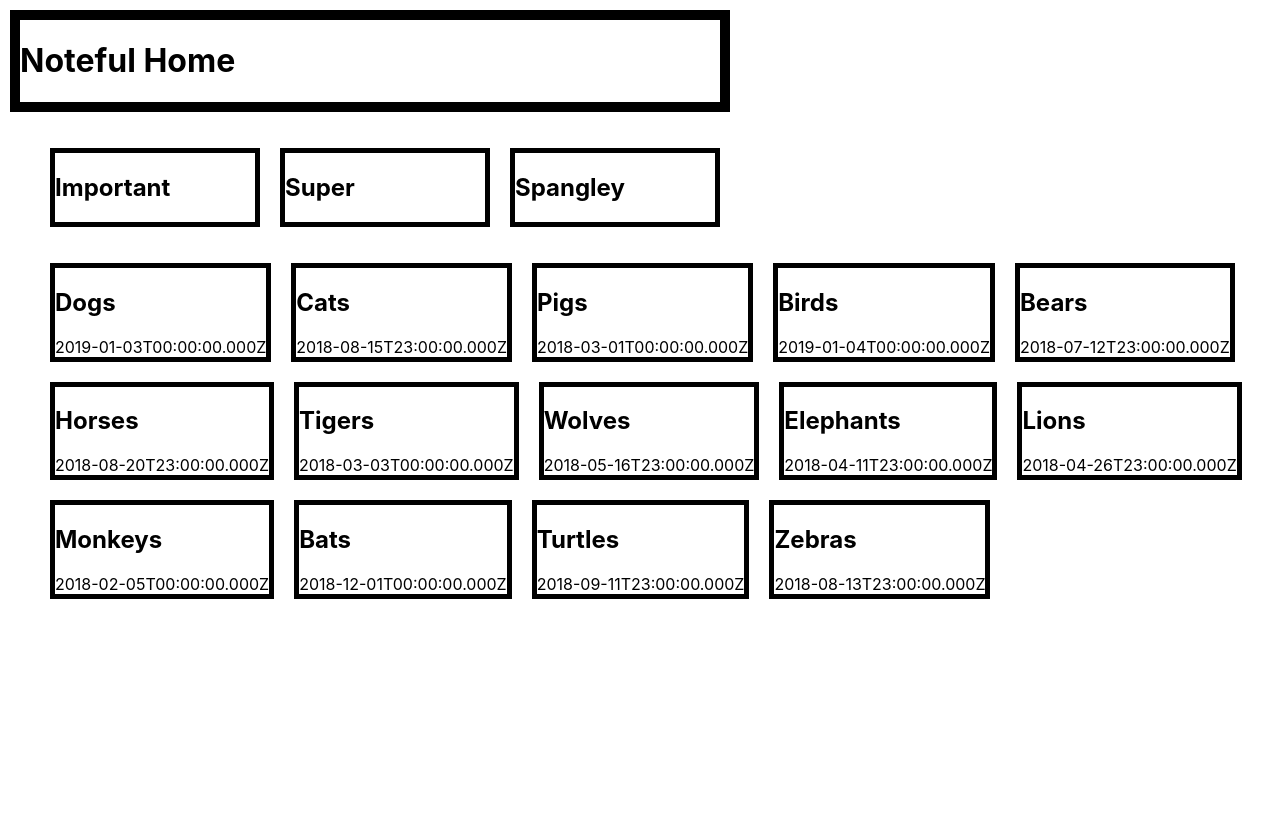
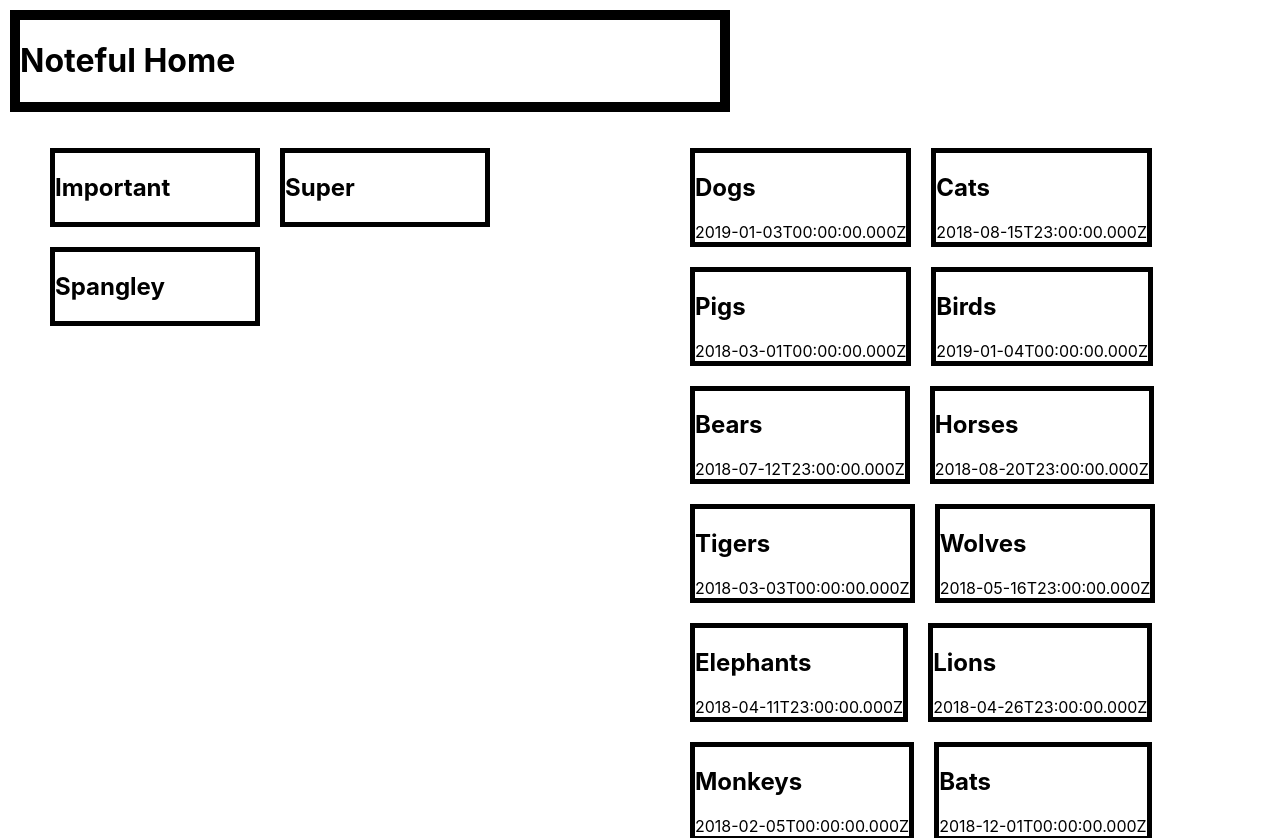
Before and after one commit to ljspiek/noteful_v2, a React (Create React App) app: page / in a window 1280 px wide. Shown: the top 838 px of the page. Before the commit the page ends 800 px from the top, so only its background shows below. Built offline with nearby package versions, Linux system fonts and the light colour scheme.

Commit message:
added css grid styling to separate folder and card components - still needs improvement

```diff
--- a/public/index.html
+++ b/public/index.html
@@ -24,7 +24,7 @@
       work correctly both with client-side routing and a non-root public URL.
       Learn how to configure a non-root public URL by running `npm run build`.
     -->
-    <title>React App</title>
+    <title>Noteful App</title>
   </head>
   <body>
     <noscript>You need to enable JavaScript to run this app.</noscript>
--- a/src/App/App.css
+++ b/src/App/App.css
@@ -1,3 +1,4 @@
-.container{
-    display:inline;
+.grid-container{
+    display: grid;
+    grid-template-columns: 1fr 1fr;
 }
--- a/src/App/App.js
+++ b/src/App/App.js
@@ -22,9 +22,10 @@ class App extends Component{
     //MAIN RENDER
     return ( <div>
               <NotefullHome name="Noteful Home"/>
-              <FolderList files={data} />
-              <NoteList files={data}/>
-
+                <section className="grid-container">
+                  <FolderList files={data} />
+                  <NoteList files={data}/>
+                </section>
              </div>)
 
     // return (<div>
```
